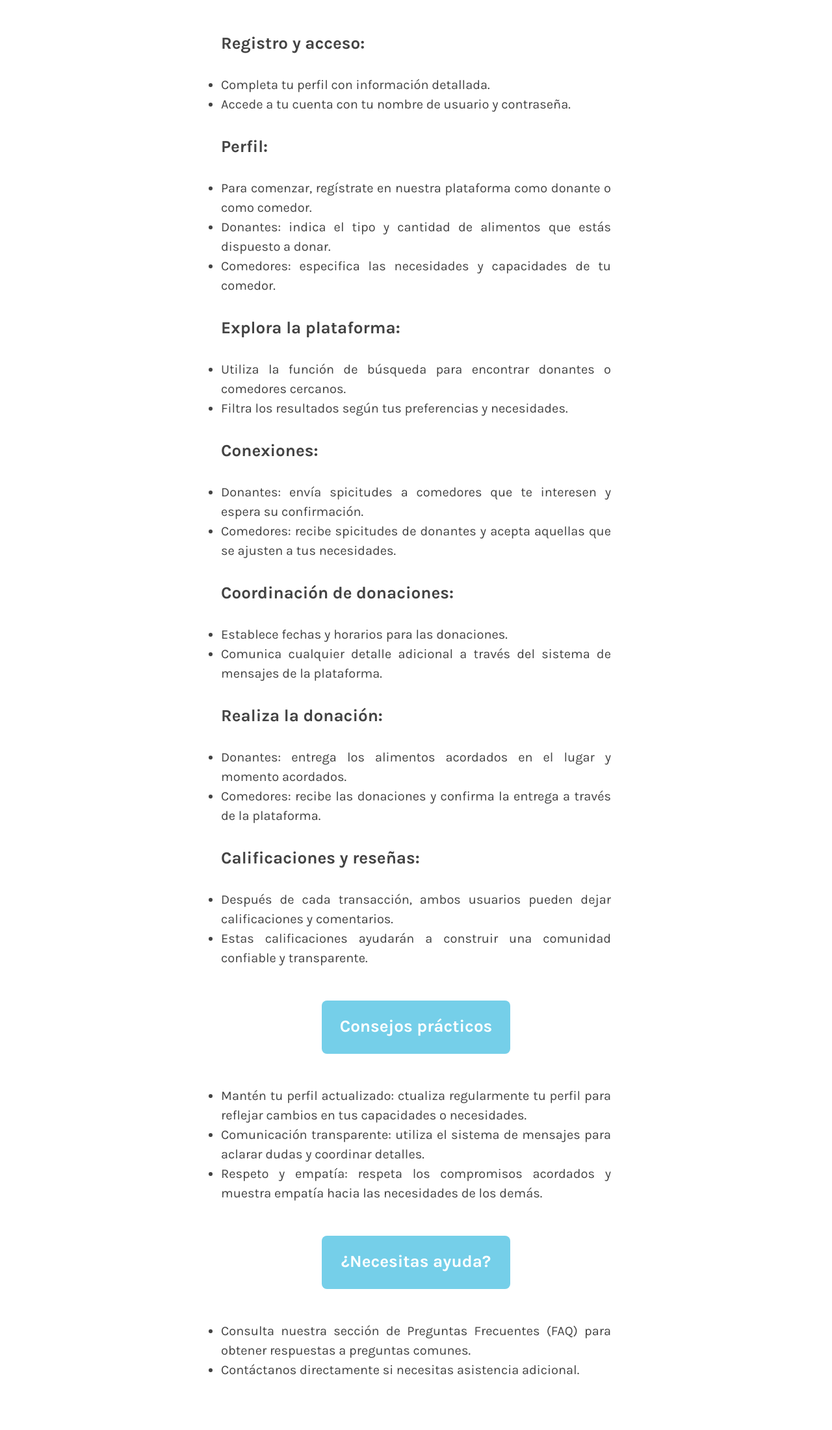
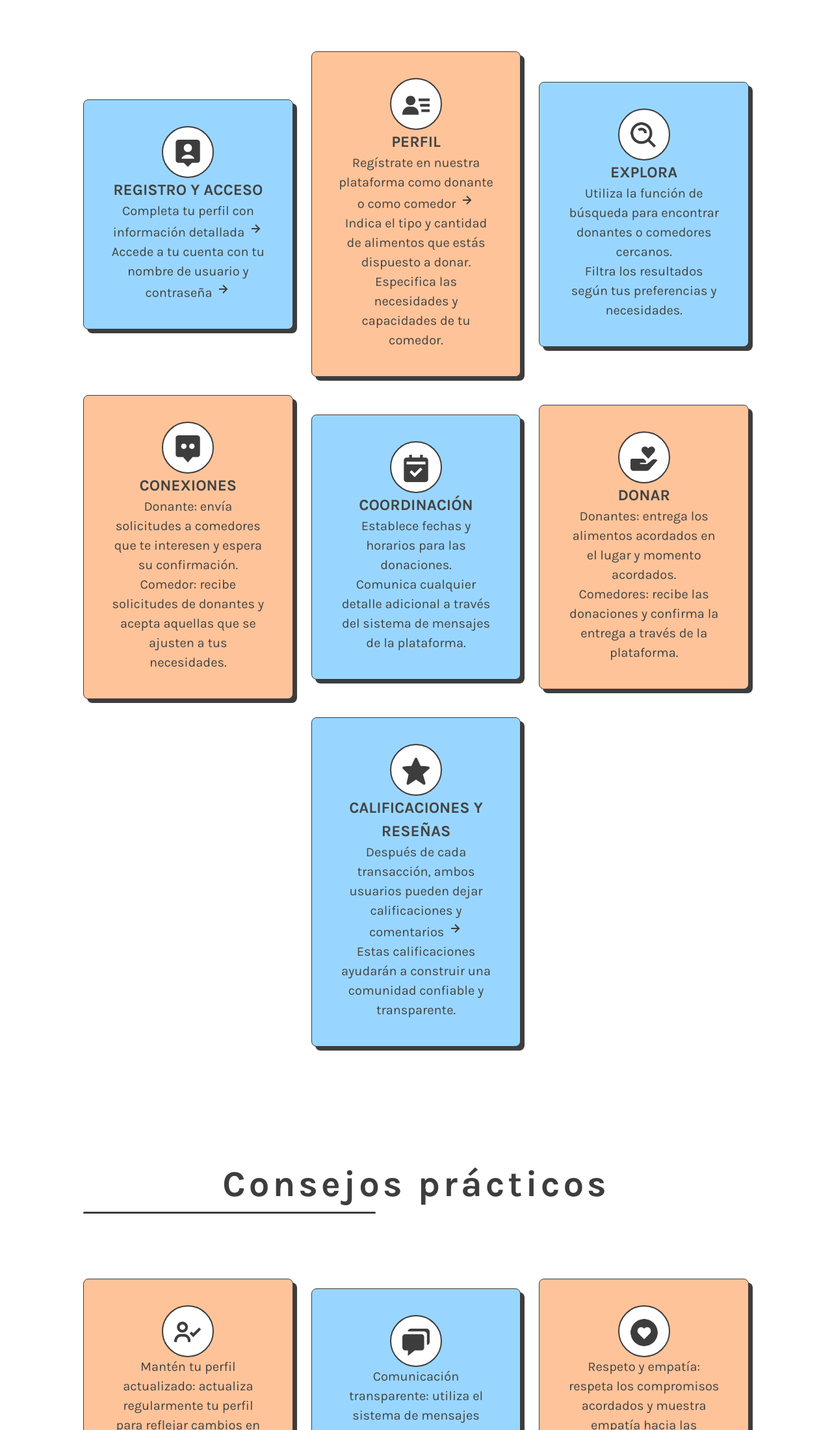
Before and after one commit to cindygnaedinger/proyecto-sabor-solidario, a plain HTML site: page guia.html in a window 1280 px wide. Shown: the part 276-2477 px from the top of the page at 65% size. Drawn offline with Linux system fonts and the light colour scheme.

Commit message:
Modifica y mejora  estilos de guia.html

```diff
--- a/css/style.css
+++ b/css/style.css
@@ -28,6 +28,10 @@ body {
 a {
   text-decoration: none;
   color: var(--primer-color);
+}
+
+li {
+  list-style: none;
 }
 
 .header {
@@ -186,6 +190,7 @@ header nav a:hover {
   0% {
     transform: translateX(0);
   }
+
   100% {
     transform: translateX(calc(-250px * 8));
   }
@@ -213,11 +218,9 @@ header nav a:hover {
 
 .slider::before,
 .slider::after {
-  background: linear-gradient(
-    to right,
-    rgba(255, 255, 255, 1) 0%,
-    rgba(255, 255, 255, 0) 100%
-  );
+  background: linear-gradient(to right,
+      rgba(255, 255, 255, 1) 0%,
+      rgba(255, 255, 255, 0) 100%);
   content: "";
   height: 100%;
   position: absolute;
@@ -332,15 +335,18 @@ img[alt="Buscar-Donador"] {
   scroll-behavior: smooth;
 }
 
-#btn-back-resultado-donador, #btn-next-resultado-donador{
+#btn-back-resultado-donador,
+#btn-next-resultado-donador {
   height: 68px;
   background-color: transparent;
   border: none;
 }
 
-#btn-back-resultado-donador, #btn-next-resultado-donador:hover{
+#btn-back-resultado-donador,
+#btn-next-resultado-donador:hover {
   cursor: pointer;
 }
+
 /* articulos del carrusel donadores */
 
 .donador {
@@ -373,6 +379,7 @@ img[alt="Buscar-Donador"] {
   color: #1e1e1e;
   font-style: italic;
 }
+
 #parte-superior span {
   display: block;
   color: #1e1e1e;
@@ -438,47 +445,124 @@ img[alt="Buscar-Donador"] {
 /* ------ GUÍA ------------------------------------*/
 
 .btn-guia {
-  background-color: #75cfe9;
-  width: 290px;
-  height: 82px;
-  border-radius: 8px;
-  font-size: 26px;
-  color: #fff;
+  width: 100%;
+  font-size: 56px;
+  letter-spacing: 5px;
+  color: #3d3d3d;
   font-weight: 600;
-  text-align: center;
   padding-top: 20px;
-  margin: 50px auto 50px auto;
+  margin: 20px auto 100px auto;
+}
+
+.btn-guia span {
+  display: block;
+  width: 450px;
+  height: 3px;
+  background-color: #3d3d3d;
+  border-radius: 38px;
 }
 
 #container-guia {
-  width: 600px;
+  width: 100%;
   color: #434343;
   font-size: 20px;
   line-height: 1.5;
-  text-align: justify;
+  text-align: center;
+
+}
+
+.container-texto {
+  display: grid;
+  grid-template-rows: 1fr;
+  grid-template-columns: repeat(3, 1fr);
+  gap: 28px;
+
+  justify-content: center;
+  align-items: center;
+  margin-bottom: 150px;
+}
+
+.container-texto-last {
+  display: grid;
+  grid-template-rows: 1fr;
+  grid-template-columns: repeat(2, 1fr);
+  gap: 28px;
+
+  justify-content: center;
+  align-items: center;
+}
+
+.img-card {
+  width: 80px;
+  height: 80px;
+  padding-top: 15px;
+  border-radius: 50%;
+  background-color: #fff;
+  border: solid 2px #3d3d3d;
   margin: auto;
 }
 
-.container-texto {
-  margin-bottom: 50px;
+.container-texto h2 {
+  font-size: 24px;
 }
 
-#container-guia p {
-  font-size: 26px;
-  font-weight: bold;
-  margin: 30px 0 30px 0;
+.container-texto p {
+  font-size: 20px;
+}
+
+.guia-article {
+  padding: 40px;
+  border-radius: 8px;
+  background-color: hsl(25, 100%, 80%);
+  box-shadow: 6px 6px 0px hsl(0, 0%, 24%);
+  border: 1px solid #3d3d3d;
+}
+
+.guia-article a {
+  font-weight: 700;
+  color: #3d3d3d;
+  transition: .5s;
+}
+
+.guia-article a:hover {
+  font-weight: 700;
+  color: #ff7a28;
+}
+
+.guia-article img {
+  border-radius: 8px;
+  transition: .5s;
+}
+
+.guia-article img:hover {
+  box-shadow: 2px 1px 6px #fff;
+}
+
+.guia-article img:active {
+  box-shadow: 0 0 0 #fff;
+}
+
+.first-section:last-child {
+  grid-column: 2 / 3;
+}
+
+.art-blue {
+  background-color: hsl(204, 100%, 80%);
+
 }
 
 #container-guia h3 {
   font-weight: normal;
   font-size: 36px;
-  color: #ff6100;
+  color: #3d3d3d;
   text-align: center;
   margin: 80px 0;
+  padding: 40px;
 }
 
 #container-guia h3 span {
   font-weight: 700;
+  color: #ff6100;
 }
 
 /*---BUSCAR COMEDORES---------------------*/
@@ -689,6 +773,7 @@ img[alt="Buscar-Comedor"] {
   justify-content: center;
   gap: 10px;
 }
+
 /* FORMULARIO INGRESAR */
 .panel-ingresar {
   width: 480px;
@@ -699,6 +784,7 @@ img[alt="Buscar-Comedor"] {
   align-items: center;
   position: relative;
 }
+
 .panel-ingresar--contenido {
   background-color: hsla(192.9, 73.4%, 69%, 0.56);
   width: 400px;
@@ -709,6 +795,7 @@ img[alt="Buscar-Comedor"] {
   box-shadow: 5px 5px 10px rgba(0, 0, 0, 0.3),
     -5px -5px 10px rgba(255, 255, 255, 0.3);
 }
+
 .ingresar__rectangulo {
   border-radius: 5px;
   border: none;
@@ -719,6 +806,7 @@ img[alt="Buscar-Comedor"] {
   padding-left: 5px;
   padding-right: 5px;
 }
+
 .container-informacion-personal {
   width: 100%;
   height: 100%;
@@ -727,6 +815,7 @@ img[alt="Buscar-Comedor"] {
   padding: 50px 0px 5px 83px;
   position: relative;
 }
+
 .boton-ingresar-usuario {
   background-color: #fff;
   border: none;
@@ -736,10 +825,12 @@ img[alt="Buscar-Comedor"] {
   margin: 0 auto;
   height: 40px;
 }
+
 .boton-ingresar-usuario:hover {
   filter: brightness(0.95);
   cursor: pointer;
 }
+
 .imagen-formulario--ingresar {
   position: absolute;
   top: -100px;
@@ -747,6 +838,7 @@ img[alt="Buscar-Comedor"] {
   transform: translateX(-50%);
   width: 134px;
 }
+
 .cruz-salir-ingreso-usuario {
   position: absolute;
   top: 10px;
@@ -755,9 +847,11 @@ img[alt="Buscar-Comedor"] {
   cursor: pointer;
   background-color: #fff;
 }
+
 .cruz-salir-ingreso-usuario:hover {
   filter: brightness(0.95);
 }
+
 /* FIN DE FORMULARIOS */
 
 /* FOOTER */
@@ -799,29 +893,36 @@ img[alt="Buscar-Comedor"] {
 .footer-box a {
   color: var(--light-color);
 }
+
 #footer-texto-logo {
   transition: 0.5s;
 }
+
 #footer-texto-logo:hover {
   color: var(--primer-color);
 }
+
 .footer-box h3 {
   margin-bottom: 20px;
   font-size: 22px;
 }
+
 .footer-box p {
   line-height: 1.8;
   margin-bottom: 10px;
 }
+
 #footer-box-explorar {
   display: flex;
   flex-direction: column;
 }
+
 #footer-box-explorar a {
   line-height: 2;
   font-size: 18px;
   transition: 0.5s;
 }
+
 #footer-box-explorar a:hover {
   color: var(--primer-color);
 }
@@ -831,20 +932,25 @@ img[alt="Buscar-Comedor"] {
   border-radius: 50%;
   transition: 0.5s;
 }
+
 .footer-box img:hover {
   box-shadow: 1px 1px 30px hsla(0, 0%, 100%, 0.158);
 }
+
 .icono:hover img {
   animation: icono 0.5s ease;
 }
+
 @keyframes icono {
   from {
     transform: rotate3d(0, 0, 0, 0);
   }
+
   to {
     transform: rotate3d(0, 1, 0, 360deg);
   }
 }
+
 #footer-linea {
   width: 830px;
   height: 2px;
@@ -852,6 +958,7 @@ img[alt="Buscar-Comedor"] {
   margin: auto;
   margin-bottom: 50px;
 }
+
 .footer-copy small {
   display: block;
   width: 1024px;
@@ -885,10 +992,12 @@ img[alt="Buscar-Comedor"] {
 .tooltip:hover .tooltiptext {
   visibility: visible;
 }
+
 .tooltip .tooltiptext::after {
   content: " ";
   position: absolute;
-  bottom: 100%; /* At the top of the tooltip */
+  bottom: 100%;
+  /* At the top of the tooltip */
   left: 50%;
   margin-left: -5px;
   border-width: 5px;
--- a/guia.html
+++ b/guia.html
@@ -11,7 +11,7 @@
 
 <body>
   <!-- HEADER -->
-  <header>
+  <header class="header-perfil">
     <a id="header-logo" href="index.html">
       <img src="imgs/logo-nombre.png" alt="logo" />
     </a>
@@ -24,113 +24,154 @@
     </nav>
   </header>
 
-  <div id="hero-banner">
-    <h1>GUÍA DE USO</h1>
-    <h2>¡Bienvenidos a Sabor Solidario!</h2>
-  </div>
-
   <!-- MAIN -->
   <main>
     <section id="container-guia">
-      <div class="btn-guia">¿Cómo funciona?</div>
+      <div class="btn-guia">¿Cómo funciona?<span></span></div>
+
       <div class="container-texto">
-        <p>Registro y acceso:</p>
-        <ul>
-          <li>Completa tu perfil con información detallada.</li>
-          <li>Accede a tu cuenta con tu nombre de usuario y contraseña.</li>
-        </ul>
-        <p>Perfil:</p>
-        <ul>
-          <li>Para comenzar, regístrate en nuestra plataforma como donante o como comedor.</li>
-          <li>Donantes: indica el tipo y cantidad de alimentos que estás dispuesto a donar.</li>
-          <li>Comedores: especifica las necesidades y capacidades de tu comedor.</li>
-        </ul>
-        <p>Explora la plataforma:</p>
-        <ul>
-          <li>Utiliza la función de búsqueda para encontrar donantes o comedores cercanos.</li>
-          <li>Filtra los resultados según tus preferencias y necesidades.</li>
-        </ul>
-        <p>Conexiones:</p>
-        <ul>
-          <li>Donantes: envía spicitudes a comedores que te interesen y espera su confirmación.</li>
-          <li>Comedores: recibe spicitudes de donantes y acepta aquellas que se ajusten a tus necesidades.</li>
-        </ul>
-        <p>Coordinación de donaciones:</p>
-        <ul>
-          <li>Establece fechas y horarios para las donaciones.</li>
-          <li>Comunica cualquier detalle adicional a través del sistema de mensajes de la plataforma.</li>
-        </ul>
-        <p>Realiza la donación:</p>
-        <ul>
-          <li>Donantes: entrega los alimentos acordados en el lugar y momento acordados.</li>
-          <li>Comedores: recibe las donaciones y confirma la entrega a través de la plataforma.</li>
-        </ul>
-        <p>Calificaciones y reseñas:</p>
-        <ul>
-          <li>Después de cada transacción, ambos usuarios pueden dejar calificaciones y comentarios.</li>
-          <li>Estas calificaciones ayudarán a construir una comunidad confiable y transparente.</li>
-        </ul>
+        <article class="guia-article art-blue">
+          <div class="img-card"><img src="imgs/user-pin-solid-84.png" alt="User icon" width="50px"></div>
+          <h2>REGISTRO Y ACCESO</h2>
+          <p>Completa tu perfil con información detallada <a href="#"><img src="imgs/right-arrow-alt-regular-24.png"
+                alt="flecha derecha"></a></p>
+          <p>Accede a tu cuenta con tu nombre de usuario y contraseña <a href="#"><img
+                src="imgs/right-arrow-alt-regular-24.png" alt="flecha derecha"></a></p>
+        </article>
+        <article class="guia-article first-section">
+          <div class="img-card"><img src="imgs/user-detail-solid-84.png" alt="Profile icon" width="50px"></div>
+          <h2>PERFIL</h2>
+          <p>Regístrate en nuestra plataforma como donante o
+            como comedor <a href="#"><img src="imgs/right-arrow-alt-regular-24.png" alt="flecha derecha"></a></p>
+          <p>Indica el tipo y cantidad de alimentos que estás
+            dispuesto a donar.</p>
+          <p>Especifica las necesidades y capacidades de tu comedor.</p>
+        </article>
+        <article class="guia-article art-blue first-section">
+          <div class="img-card"><img src="imgs/search-alt-regular-84.png" alt="Search icon" width="50px"></div>
+          <h2>EXPLORA</h2>
+          <p>
+            Utiliza la función de búsqueda para encontrar donantes o comedores
+            cercanos. <br> Filtra los resultados según tus preferencias y necesidades.
+          </p>
+        </article>
+        <article class="guia-article first-section">
+          <div class="img-card"><img src="imgs/message-alt-dots-solid-84.png" alt="Message icon" width="50px"></div>
+          <h2>CONEXIONES</h2>
+          <p>
+            Donante: envía solicitudes a comedores que te interesen y espera
+            su confirmación. <br> Comedor: recibe solicitudes de donantes y acepta aquellas que se
+            ajusten a tus necesidades.
+          </p>
+        </article>
+        <article class="guia-article art-blue first-section">
+          <div class="img-card"><img src="imgs/calendar-check-solid-84.png" alt="Calendar icon" width="50px"></div>
+          <h2>COORDINACIÓN</h2>
+          <p>
+            Establece fechas y horarios para las donaciones. <br> Comunica cualquier detalle adicional a través del
+            sistema de
+            mensajes de la plataforma.
+          </p>
+        </article>
+        <article class="guia-article first-section">
+          <div class="img-card"><img src="imgs/donate-heart-solid-84.png" alt="Donate icon" width="50px"></div>
+          <h2>DONAR</h2>
+          <p>
+            Donantes: entrega los alimentos acordados en el lugar y momento
+            acordados. <br> Comedores: recibe las donaciones y confirma la entrega a través de
+            la plataforma.
+          </p>
+        </article>
+        <article class="guia-article art-blue first-section">
+          <div class="img-card"><img src="imgs/star-solid-84.png" alt="Star icon" width="50px"></div>
+          <h2>CALIFICACIONES Y RESEÑAS</h2>
+          <p>
+            Después de cada transacción, ambos usuarios pueden dejar
+            calificaciones y comentarios <a href="#"><img src="imgs/right-arrow-alt-regular-24.png"
+                alt="flecha derecha"></a> <br> Estas calificaciones ayudarán a construir una comunidad confiable
+            y transparente.
+          </p>
+        </article>
       </div>
-      <div class="btn-guia">Consejos prácticos</div>
+      <div class="btn-guia">Consejos prácticos<span></span></div>
       <div class="container-texto">
-        <ul>
-          <li>Mantén tu perfil actualizado: ctualiza regularmente tu perfil para reflejar cambios en tus capacidades o
-            necesidades.</li>
-          <li>Comunicación transparente: utiliza el sistema de mensajes para aclarar dudas y coordinar detalles.</li>
-          <li>Respeto y empatía: respeta los compromisos acordados y muestra empatía hacia las necesidades de los demás.
-          </li>
-        </ul>
+        <article class="guia-article">
+          <div class="img-card"><img src="imgs/user-check-regular-84.png" alt="Profile icon" width="50px"></div>
+          <p>
+            Mantén tu perfil actualizado: actualiza regularmente tu perfil para
+            reflejar cambios en tus capacidades o necesidades.
+          </p>
+        </article>
+        <article class="guia-article art-blue">
+          <div class="img-card"><img src="imgs/chat-solid-84.png" alt="Chat icon" width="50px"></div>
+          <p>
+            Comunicación transparente: utiliza el sistema de mensajes para
+            aclarar dudas y coordinar detalles.
+          </p>
+        </article>
+        <article class="guia-article">
+          <div class="img-card"><img src="imgs/heart-circle-solid-84.png" alt="Heart icon" width="50px"></div>
+          <p>
+            Respeto y empatía: respeta los compromisos acordados y muestra
+            empatía hacia las necesidades de los demás.
+          </p>
+        </article>
       </div>
 
-
-      <div class="btn-guia">¿Necesitas ayuda?</div>
-      <div class="container-texto">
-        <ul>
-          <li>Consulta nuestra sección de Preguntas Frecuentes (FAQ) para obtener respuestas a preguntas comunes.</li>
-          <li>Contáctanos directamente si necesitas asistencia adicional.</li>
-        </ul>
+      <div class="btn-guia">¿Necesitas ayuda?<span></span></div>
+      <div class="container-texto-last">
+        <article class="guia-article art-blue">
+          <div class="img-card"><img src="imgs/question-mark-regular-84.png" alt="Question icon" width="50px"></div>
+          <p>Consulta nuestra sección de <a href="#">Preguntas Frecuentes (FAQ)</a> para
+            obtener respuestas a preguntas comunes.</p>
+        </article>
+        <article class="guia-article">
+          <div class="img-card"><img src="imgs/envelope-solid-84.png" alt="Letter icon" width="50px"></div>
+          <p>
+            Contáctanos directamente si necesitas asistencia adicional <a href="#"><img
+                src="imgs/right-arrow-alt-regular-24.png" alt="flecha derecha"></a>
+          </p>
+        </article>
       </div>
 
-
-      <h3>Gracias por unirte a <span>Sabor Solidario</span> y contribuir a construir una comunidad más fuerte y
-        solidaria.</h3>
-
+      <h3>
+        Gracias por unirte a <span>Sabor Solidario</span> y contribuir a
+        construir una <span>comunidad más fuerte y solidaria.</span>
+      </h3>
     </section>
-
-
   </main>
 
   <!-- FOOTER -->
-  <section id="footer-top">
-
-  </section>
+  <section id="footer-top"></section>
 
   <footer id="footer-container">
-
     <div class="footer-columnas">
-
       <div class="footer-box">
         <a href="index.html">
           <h3 id="footer-texto-logo">Sabor Solidario</h3>
         </a>
-        <p>Desarrollado por [nombre del equipo] por un mundo mejor y para alimentar corazones.</p>
-        <a href="https://www.linkedin.com/" class="tooltip" target="_blank"><img src="imgs/footer-group-img.png"
-            alt="Imagen perfil"><span class="tooltiptext">Ana Lucía Ceballos</span></a>
+        <p>
+          Desarrollado por [nombre del equipo] por un mundo mejor y para
+          alimentar corazones.
+        </p>
+        <a href="https://www.linkedin.com/in/analucia-ceballos/" class="tooltip" target="_blank"><img
+            src="imgs/footer-img-perfil-1.jpeg" alt="Imagen perfil" width="40px" height="37px" /><span
+            class="tooltiptext">Ana Lucía Ceballos</span></a>
 
-        <a href="https://www.linkedin.com/" class="tooltip" target="_blank"><img src="imgs/footer-group-img.png"
-            alt="Imagen perfil"><span class="tooltiptext">Camila Carrizo</span></a>
+        <a href="https://www.linkedin.com/in/camila-carrizo/" class="tooltip" target="_blank"><img
+            src="imgs/footer-img-perfil-2.jpeg" alt="Imagen perfil" width="40px" height="37px" /><span
+            class="tooltiptext">Camila Carrizo</span></a>
 
+        <a href="https://www.linkedin.com/in/loredana-in%C3%A9s-lazzero-a8899026b/" class="tooltip" target="_blank"><img
+            src="imgs/footer-group-img.png" alt="Imagen perfil" /><span class="tooltiptext">Loredana Lazzero</span></a>
 
-        <a href="https://www.linkedin.com/" class="tooltip" target="_blank"><img src="imgs/footer-group-img.png"
-            alt="Imagen perfil"><span class="tooltiptext">Loredana Lazzero</span></a>
-
-
-        <a href="https://www.linkedin.com/" class="tooltip" target="_blank"><img src="imgs/footer-group-img.png"
-            alt="Imagen perfil"><span class="tooltiptext">Victoria Torres</span></a>
-
+        <a href="https://www.linkedin.com/in/victoria-torres-396251287/" class="tooltip" target="_blank">
+          <img src="imgs/footer-group-img.png" alt="Imagen perfil" /><span class="tooltiptext">
+            Victoria Torres</span></a>
 
         <a href="https://www.linkedin.com/in/cindygnaedinger" class="tooltip" target="_blank"><img
-            src="imgs/footer-img-perfil.jpeg" alt="Imagen perfil"><span class="tooltiptext">Cindy Gnaedinger</span></a>
+            src="imgs/footer-img-perfil-5.jpeg" alt="Imagen perfil" width="40px" height="37px" /><span
+            class="tooltiptext">Cindy Gnaedinger</span></a>
       </div>
 
       <div class="footer-box" id="footer-box-explorar">
@@ -144,22 +185,22 @@
       <div class="footer-box">
         <h3>SÍGUENOS</h3>
         <a class="icono" href="https://www.facebook.com/" target="_blank"><img src="imgs/facebook-circle-logo-40.png"
-            alt="Logo de Facebook"></a>
+            alt="Logo de Facebook" /></a>
         <a class="icono" href="https://www.instagram.com/" target="_blank"><img src="imgs/instagram-logo-40.png"
-            alt="Logo de Instagram"></a>
+            alt="Logo de Instagram" /></a>
         <a class="icono" href="https://www.linkedin.com/" target="_blank"><img src="imgs/linkedin-square-logo-40.png"
-            alt="Logo de LinkedIn"></a>
+            alt="Logo de LinkedIn" /></a>
         <a class="icono" href="https://www.twitter.com/" target="_blank"><img src="imgs/twitter-logo-40.png"
-            alt="Logo de Twitter"></a>
+            alt="Logo de Twitter" /></a>
       </div>
     </div>
 
     <div id="footer-linea"></div>
 
     <div class="footer-copy">
-      <small>&copy; 2024 <b>Sabor Solidario</b> - Todos los derechos reservados</small>
+      <small>&copy; 2024 <b>Sabor Solidario</b> - Todos los derechos
+        reservados</small>
     </div>
-
   </footer>
 
   <script src="js/main.js"></script>
```
Also changed, not shown: imgs/calendar-check-solid-84.png (added), imgs/chat-solid-84.png (added), imgs/donate-heart-solid-84.png (added), imgs/envelope-solid-84.png (added), imgs/heart-circle-solid-84.png (added), imgs/message-alt-dots-solid-84.png (added), imgs/question-mark-regular-84.png (added), imgs/right-arrow-alt-regular-24.png (added), imgs/search-alt-regular-84.png (added), imgs/star-solid-84.png (added), imgs/user-check-regular-84.png (added), imgs/user-detail-solid-84.png (added), imgs/user-pin-solid-84.png (added).
